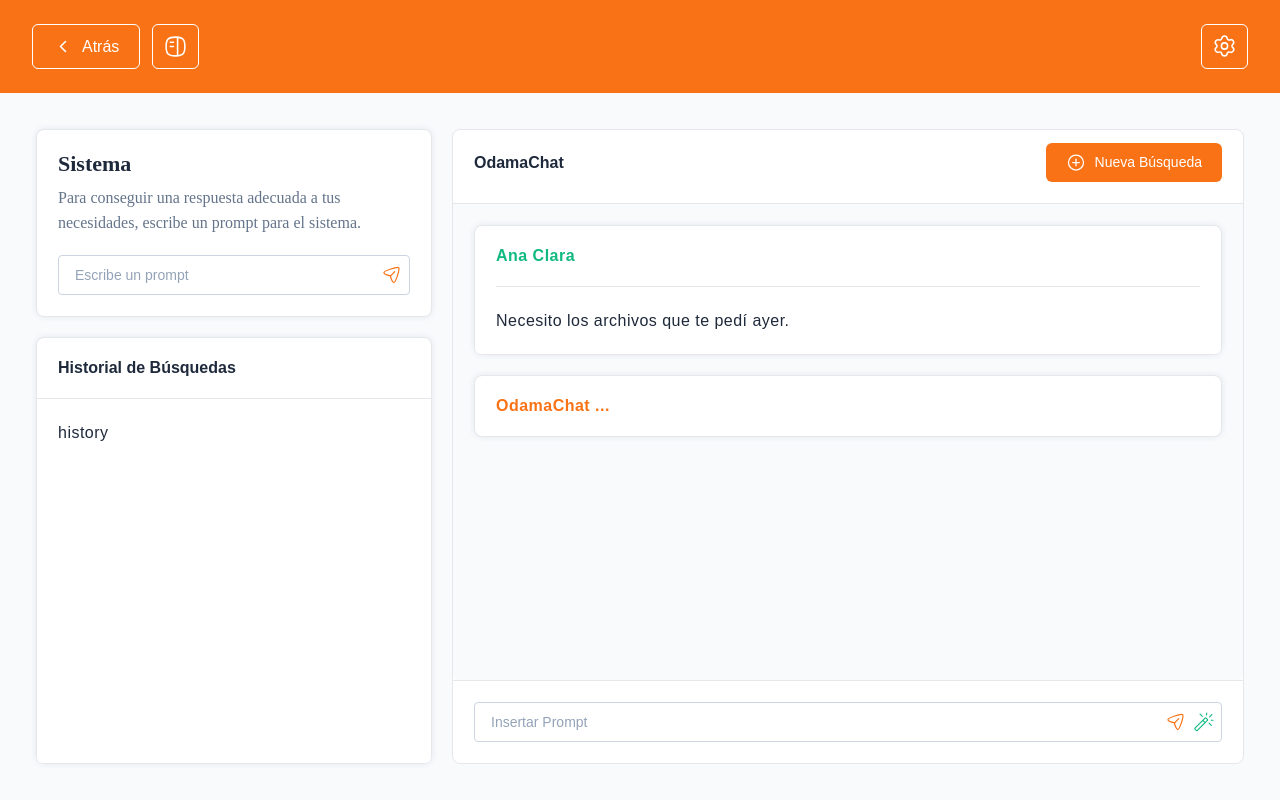
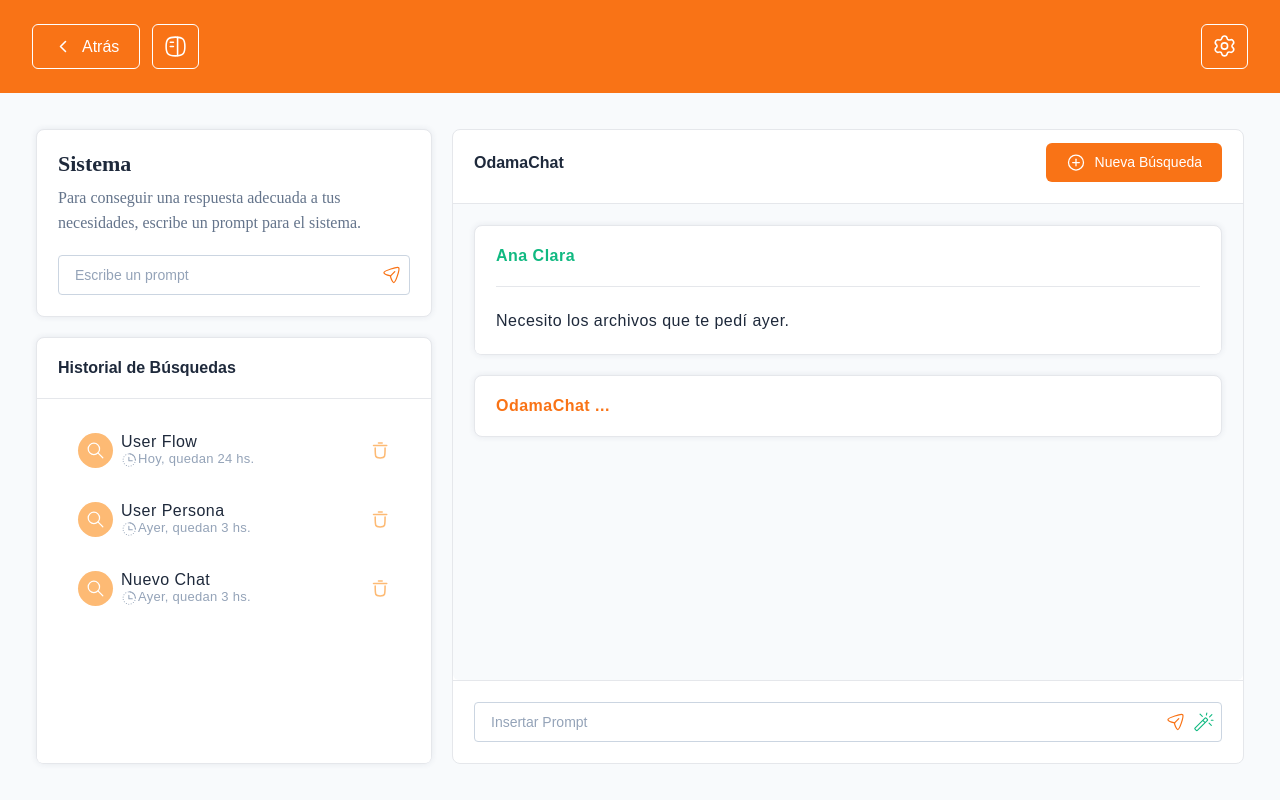
Before and after one commit to jesusjames/chat-gpt-odama, a React (Create React App) app: page / in a window 1280 px wide. Built offline with nearby package versions, Linux system fonts and the light colour scheme; a web font is replaced by a local one.

Commit message:
ItemHistory component created

```diff
--- /dev/null
+++ b/src/icons/CheckIcon.tsx
@@ -0,0 +1,9 @@
+export const CheckIcon = () => {
+  return (
+    <svg width="21" height="21" viewBox="0 0 21 21" fill="none" xmlns="http://www.w3.org/2000/svg">
+        <g id="icon-check">
+        <path id="stroke" d="M4.63202 10.8656L8.13621 14.6126L16.1472 6.38744" stroke="#FDBA74" stroke-width="1.23377" stroke-linecap="round" stroke-linejoin="round"/>
+        </g>
+    </svg>
+  )
+}
--- /dev/null
+++ b/src/icons/CloseIcon.tsx
@@ -0,0 +1,10 @@
+export const CloseIcon = () => {
+  return (
+    <svg width="20" height="21" viewBox="0 0 20 21" fill="none" xmlns="http://www.w3.org/2000/svg">
+        <g id="close">
+        <path id="stroke" d="M5.19479 15.435L15.0649 5.56488" stroke="#FDBA74" stroke-width="1.23377" stroke-miterlimit="10" stroke-linecap="round" stroke-linejoin="round"/>
+        <path id="stroke_2" d="M15.0649 15.435L5.19479 5.56488" stroke="#FDBA74" stroke-width="1.23377" stroke-miterlimit="10" stroke-linecap="round" stroke-linejoin="round"/>
+        </g>
+    </svg>
+  )
+}
--- /dev/null
+++ b/src/icons/SearchIcon.tsx
@@ -0,0 +1,10 @@
+export const SearchIcon = () => {
+  return (
+    <svg width="21" height="21" viewBox="0 0 21 21" fill="none" xmlns="http://www.w3.org/2000/svg">
+        <g id="search">
+        <path id="stroke" d="M8.87961 14.5509C12.0118 14.5509 14.5509 12.0118 14.5509 8.87964C14.5509 5.74747 12.0118 3.20835 8.87961 3.20835C5.74744 3.20835 3.20831 5.74747 3.20831 8.87964C3.20831 12.0118 5.74744 14.5509 8.87961 14.5509Z" stroke="white" stroke-width="1.21528" stroke-linecap="round" stroke-linejoin="round"/>
+        <path id="stroke_2" d="M12.9305 12.9306L17.7917 17.7917" stroke="white" stroke-width="1.21528" stroke-linecap="round" stroke-linejoin="round"/>
+        </g>
+    </svg>
+  )
+}
--- /dev/null
+++ b/src/icons/TimeIcon.tsx
@@ -0,0 +1,11 @@
+export const TimeIcon = () => {
+  return (
+    <svg width="17" height="18" viewBox="0 0 17 18" fill="none" xmlns="http://www.w3.org/2000/svg">
+        <g id="time quarter">
+        <path id="stroke" d="M8.21497 2.83877C9.84903 2.83877 11.4162 3.4879 12.5716 4.64335C13.7271 5.79881 14.3762 7.36594 14.3762 9" stroke="#94A3B8" stroke-width="1.02687" stroke-linecap="round" stroke-linejoin="round"/>
+        <circle id="stroke_2" cx="8.215" cy="9" r="6.16123" stroke="#94A3B8" stroke-width="1.02687" stroke-linecap="round" stroke-dasharray="0.07 2.4"/>
+        <path id="stroke_3" d="M7.87268 6.26167V9.68458H11.2956" stroke="#94A3B8" stroke-width="1.02687" stroke-linecap="round" stroke-linejoin="round"/>
+        </g>
+    </svg>
+  )
+}
--- /dev/null
+++ b/src/icons/TrashIcon.tsx
@@ -0,0 +1,11 @@
+export const TrashIcon = () => {
+  return (
+    <svg width="20" height="21" viewBox="0 0 20 21" fill="none" xmlns="http://www.w3.org/2000/svg">
+        <g id="trash">
+        <path id="stroke" d="M15.0649 8.03247C15.0649 17.0801 15.0649 17.9026 10.1299 17.9026C5.19481 17.9026 5.19481 17.0801 5.19481 8.03247" stroke="#FDBA74" stroke-width="1.54221" stroke-linecap="round" stroke-linejoin="round"/>
+        <path id="stroke_2" d="M3.54979 5.56494C7.93651 5.56494 12.3232 5.56494 16.71 5.56494" stroke="#FDBA74" stroke-width="1.54221" stroke-linecap="round" stroke-linejoin="round"/>
+        <path id="stroke_3" d="M8.48485 3.09741C11.7749 3.09741 12.1861 3.09742 12.1861 3.09742" stroke="#FDBA74" stroke-width="1.54221" stroke-linecap="round" stroke-linejoin="round"/>
+        </g>
+    </svg>
+  )
+}
--- a/src/icons/index.ts
+++ b/src/icons/index.ts
@@ -4,3 +4,8 @@ export { Settings } from './Settings';
 export { PlusIcon } from './PlusIcon';
 export { SendIcon } from './SendIcon';
 export { MagicIcon } from './MagicIcon';
+export { SearchIcon } from './SearchIcon';
+export { TimeIcon } from './TimeIcon';
+export { TrashIcon } from './TrashIcon';
+export { CheckIcon } from './CheckIcon';
+export { CloseIcon } from './CloseIcon';
--- a/src/modules/ChatModule/components/Chat/Chat.tsx
+++ b/src/modules/ChatModule/components/Chat/Chat.tsx
@@ -2,9 +2,7 @@ import { memo, useMemo } from 'react'
 import { Button, Card, CardContent, CardFooter, CardHeader, Input } from '../../../../ui-element'
 import { MagicIcon, PlusIcon } from '../../../../icons';
 
-type Props = {}
-
-const Chat = (props: Props) => {
+const Chat = () => {
     const button = useMemo(() => {
         return(
             <Button icon={<PlusIcon />} >Nueva Búsqueda</Button>
--- /dev/null
+++ b/src/modules/ChatModule/components/ItemHistory/ItemHistory.tailwind.css
@@ -0,0 +1,18 @@
+.item-history-title {
+    color: #1E293B;
+    font-family: 'General Sans', sans-serif;
+    font-size: 16px;
+    font-style: normal;
+    font-weight: 500;
+    line-height: normal;
+}
+
+.item-history-time {
+    color: #94A3B8;
+    font-family: 'General Sans', sans-serif;
+    font-size: 13px;
+    font-style: normal;
+    font-weight: 500;
+    line-height: normal;
+    letter-spacing: 0.26px;
+}
--- /dev/null
+++ b/src/modules/ChatModule/components/ItemHistory/ItemHistory.tsx
@@ -0,0 +1,61 @@
+import classNames from 'classnames';
+import { HTMLAttributes, memo, useCallback, useState } from 'react'
+import { CheckIcon, CloseIcon, SearchIcon, TimeIcon, TrashIcon } from '../../../../icons';
+
+import './ItemHistory.tailwind.css';
+
+interface ItemHistoryProps extends HTMLAttributes<HTMLDivElement> {
+    title?: string;
+    time?: string;
+    id: string;
+    onDelete?: (id: string) => void;
+}
+
+const ItemHistory = ({
+    title,
+    time,
+    className,
+    id,
+    onDelete,
+    ...restOfProps
+}: ItemHistoryProps) => {
+    const [isSelected, setIsSelected] = useState(false);
+
+    const classes = classNames('w-full relative flex flex-row gap-2 h-[61px] rounded py-[10px] px-[20px] items-center', {
+        'bg-[rgba(255,237,213,0.50)]': isSelected
+    }, className);
+
+    const handleToggleSelected = useCallback(() => {
+        setIsSelected(prevIsSelected => !prevIsSelected);
+    }, []);
+
+    const handleClickConfirm = useCallback(() => {
+        onDelete?.(id);
+    }, [id, onDelete])
+
+    return (
+        <div className={classes} {...restOfProps} id={id}>
+            <div className='flex items-center justify-center h-[35px] w-[35px] rounded-full bg-[#FDBA74]'>
+                <SearchIcon />
+            </div>
+            <div className='flex flex-row flex-auto items-center w-auto justify-between'>
+                <div className='flex flex-col'>
+                    <h3 className='item-history-title'>{title}</h3>
+                    <div className='flex'>
+                        <TimeIcon />
+                        <p className='item-history-time'>{time}</p>
+                    </div>
+                </div>
+                {isSelected && (
+                    <div className='flex flex-row gap-1'>
+                        <span role='button' onClick={handleClickConfirm}><CheckIcon /></span>
+                        <span role='button' onClick={handleToggleSelected}><CloseIcon /></span>
+                    </div>
+                )}
+                {!isSelected && <span role='button' onClick={handleToggleSelected   }><TrashIcon /></span>}
+            </div>
+        </div>
+    )
+}
+
+export default memo(ItemHistory)
--- /dev/null
+++ b/src/modules/ChatModule/components/ItemHistory/index.ts
@@ -0,0 +1 @@
+export { default as ItemHistory } from './ItemHistory';
--- a/src/modules/ChatModule/components/SearchHistory/SearchHistory.tsx
+++ b/src/modules/ChatModule/components/SearchHistory/SearchHistory.tsx
@@ -1,16 +1,17 @@
 import { memo } from 'react'
 import { Card, CardContent, CardHeader } from '../../../../ui-element'
+import { ItemHistory } from '../ItemHistory'
 
-type Props = {}
-
-const SearchHistory = (props: Props) => {
+const SearchHistory = () => {
   return (
     <Card className='h-full'>
         <CardHeader>
             Historial de Búsquedas
         </CardHeader>
-        <CardContent className='h-full'>
-            history
+        <CardContent className='h-full flex flex-col gap-2'>
+            <ItemHistory id='1' title='User Flow' time='Hoy, quedan 24 hs.' />
+            <ItemHistory id='2' title='User Persona' time='Ayer, quedan 3 hs.' />
+            <ItemHistory id='3' title='Nuevo Chat' time='Ayer, quedan 3 hs.' />
         </CardContent>
     </Card>
   )
--- a/src/modules/ChatModule/components/index.ts
+++ b/src/modules/ChatModule/components/index.ts
@@ -2,3 +2,4 @@ export { Header } from './Header';
 export { SystemCard } from './SystemCard';
 export { Chat } from './Chat';
 export { SearchHistory } from './SearchHistory';
+export { ItemHistory } from './ItemHistory';
```
